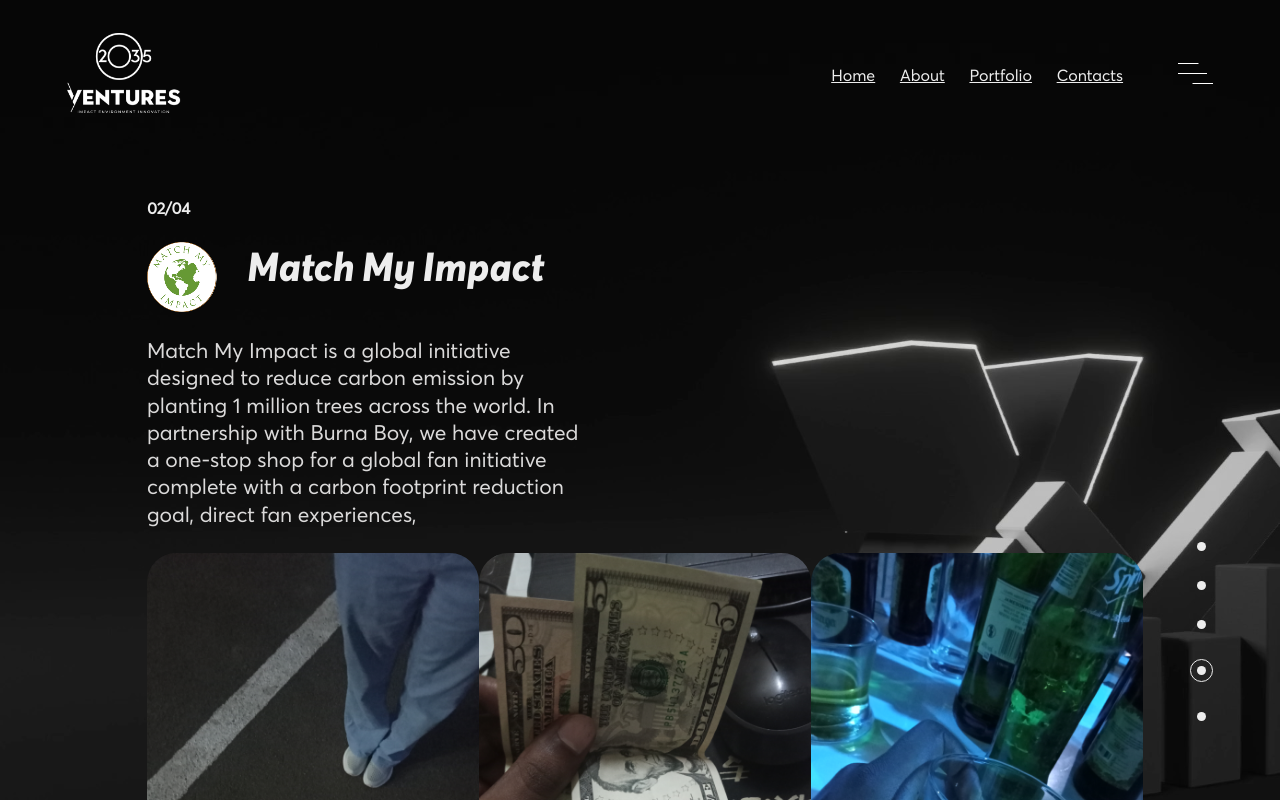
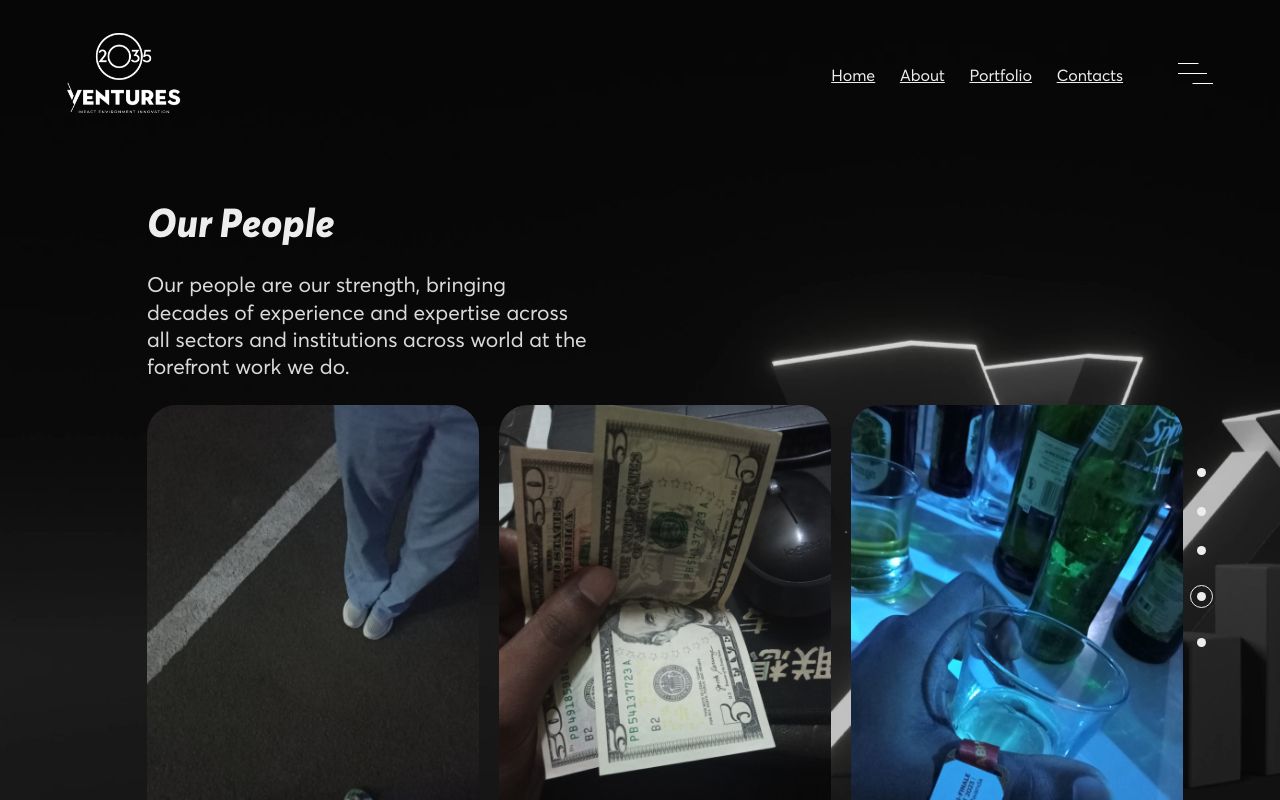
Before and after one commit to Igwadell/ventures, a React (Create React App) app: page /about in a window 1280 px wide. Shown: the top 800 px of the page. Built offline with nearby package versions, Linux system fonts and the light colour scheme.

Commit message:
background not really good

```diff
--- a/src/pages/AboutPage.js
+++ b/src/pages/AboutPage.js
@@ -25,15 +25,12 @@
       </div>
       <div className="body">
         <div className="left-body">
-          <div className="date">
-            02/04
-          </div>
           <div className="box-title">
-            <img src="images/mach-logo.png" alt="" />
-            <div className="title">Match My Impact</div>
+            {/* <img src="images/mach-logo.png" alt="" /> */}
+            <div className="title">Our People</div>
           </div>
           <div className="subtitle">
-              Match My Impact is a global initiative designed to reduce carbon emission by planting 1 million trees across the world. In partnership with Burna Boy, we have created a one-stop shop for a global fan initiative complete with a carbon footprint reduction goal, direct fan experiences,
+          Our people are our strength, bringing decades of experience and expertise across all sectors and institutions across world at the forefront work we do.
           </div>
           <div className="learn-more">
             <div className='pica'>
--- a/src/pages/landing/components/hero/hero.module.scss
+++ b/src/pages/landing/components/hero/hero.module.scss
@@ -6,6 +6,7 @@
     :global {
         color: $white;
         background-image: url("../../../../../public/images/Venturee0060000-0140.svg");
+        // background-color: $black;
         // min-width: 100vw;
         min-height: 89.4vh;
         display: flex;
@@ -92,8 +93,8 @@
                 .learn-more{
                     display: flex;
                     flex-direction: row;
-                    justify-content: baseline;
-                    color: aliceblue;
+                    gap: 20px;
+
                 }
 
             }
```
